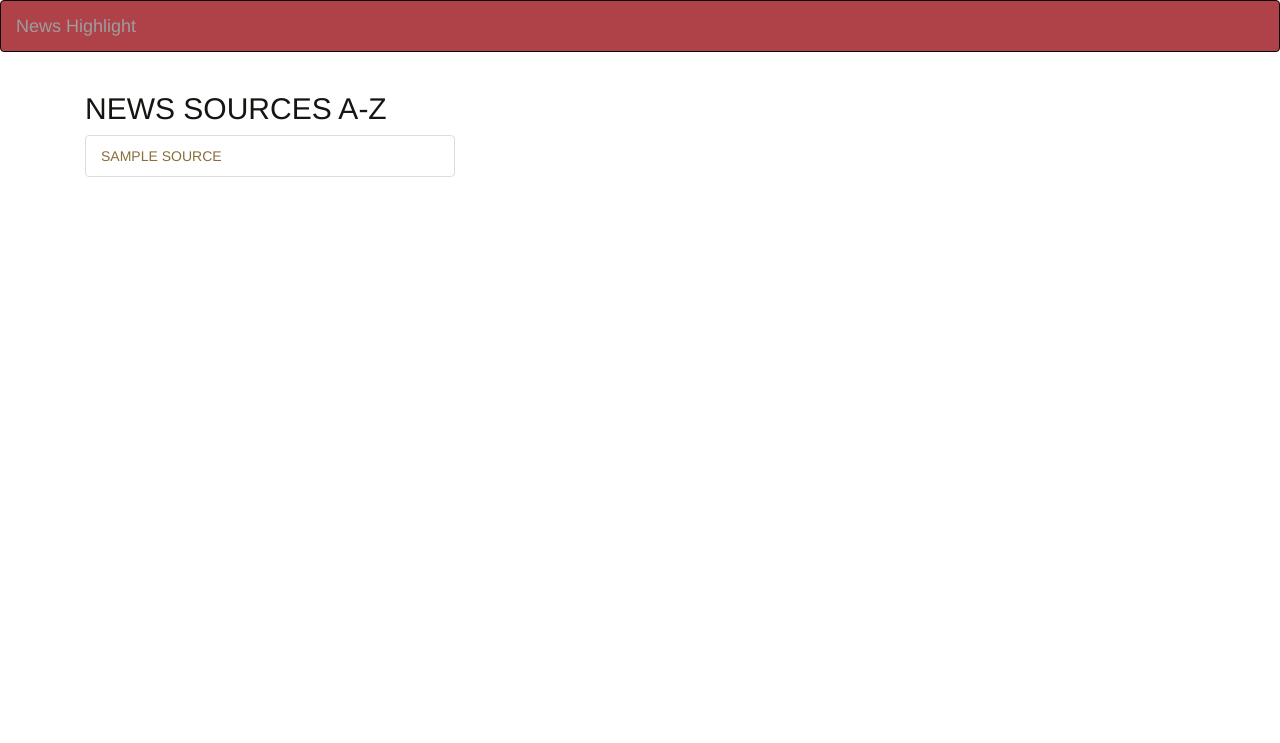
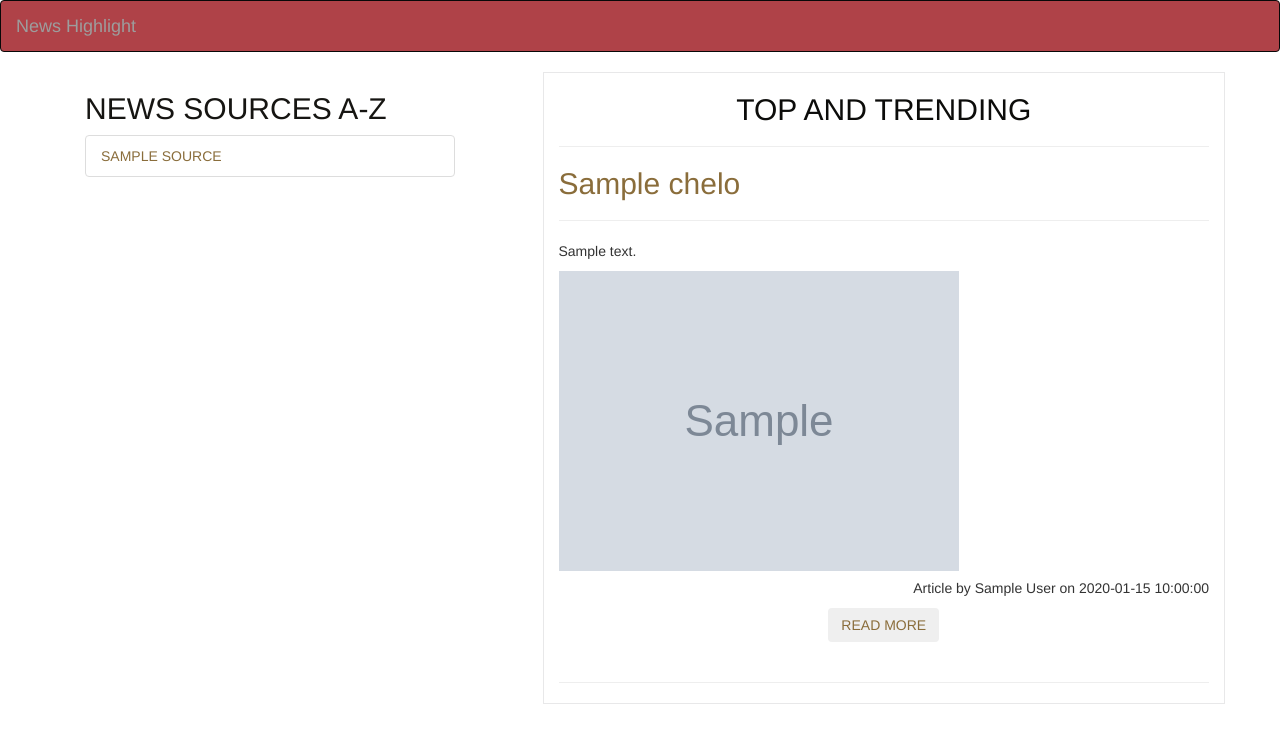
Before and after one commit to ChelseaOwiti/News-Highlight, a Flask app: template app/templates/index.html in a window 1280 px wide. Shown: the top 743 px of the page. Run offline with Flask 2, Linux system fonts and the light colour scheme; the template is opened without the code that fills it: most values are stand-ins (such as "Sample title", 1, 10 or a date in 2020); grey boxes marked "Sample" are stand-in pictures; some libraries are stand-ins or nearby versions.

Commit message:
Articles displayed

```diff
--- a/app/request.py
+++ b/app/request.py
@@ -67,6 +67,7 @@ def get_article():
 
 def process_article_results(article_results_list):
   article_results = []
+
   for article in article_results_list:
     author = article.get('author')
     title = article.get('title')
@@ -75,4 +76,8 @@ def process_article_results(article_results_list):
     urlToImage = article.get('urlToImage')
     publishedAt = article.get('publishedAt')
     content = article.get('content')
+
+    article_object = Article(author, title, description, url, urlToImage, publishedAt, content)
+    article_results.append(article_object)
+
   return article_results
--- a/app/templates/index.html
+++ b/app/templates/index.html
@@ -20,4 +20,31 @@
           </div>
       </div>
 
+      <div class="container col-md-7" style="background-color: #fff;
+      border: 1px solid #e8e8e9;float: right">
+              <div>
+                  <h2 class="text-center" style="size:21px;color: rgb(12, 12, 10)"> TOP AND TRENDING </h2>
+                  <hr> {% for chelo in Article %} {% if chelo.urlToImage%}
+                  <div class="card">
+                      <div class="card-body">
+                          <h2 style="size:21px" class="card-title text-warning">{{ chelo.title }}</h2>
+                          <hr>
+                          <p class="card-text text-body">{{ chelo.description }}</p>
+
+
+                          <img src="{{ chelo.urlToImage }}" class="card-img-top img-responsive" alt="...">
+                          <p class="card-text" style='text-align: right; padding-top: 1%;' class="text-muted">Article by {{ chelo.author }} on {{ chelo.publishedAt}}</p>
+                          <div class="text-center mt-3">
+                              <button type="button" class="btn btn-outline-success"><a class="text-warning" style="text-decoration: none;" href="{{ chelo.url }}">READ MORE</a></button></div>
+
+                      </div>
+                      <br>
+                      <hr>
+                  </div>
+                  {% endif %} {% endfor %}
+              </div>
+          </div>
+      </div>
+  </div>
+
 {% endblock %}
```
